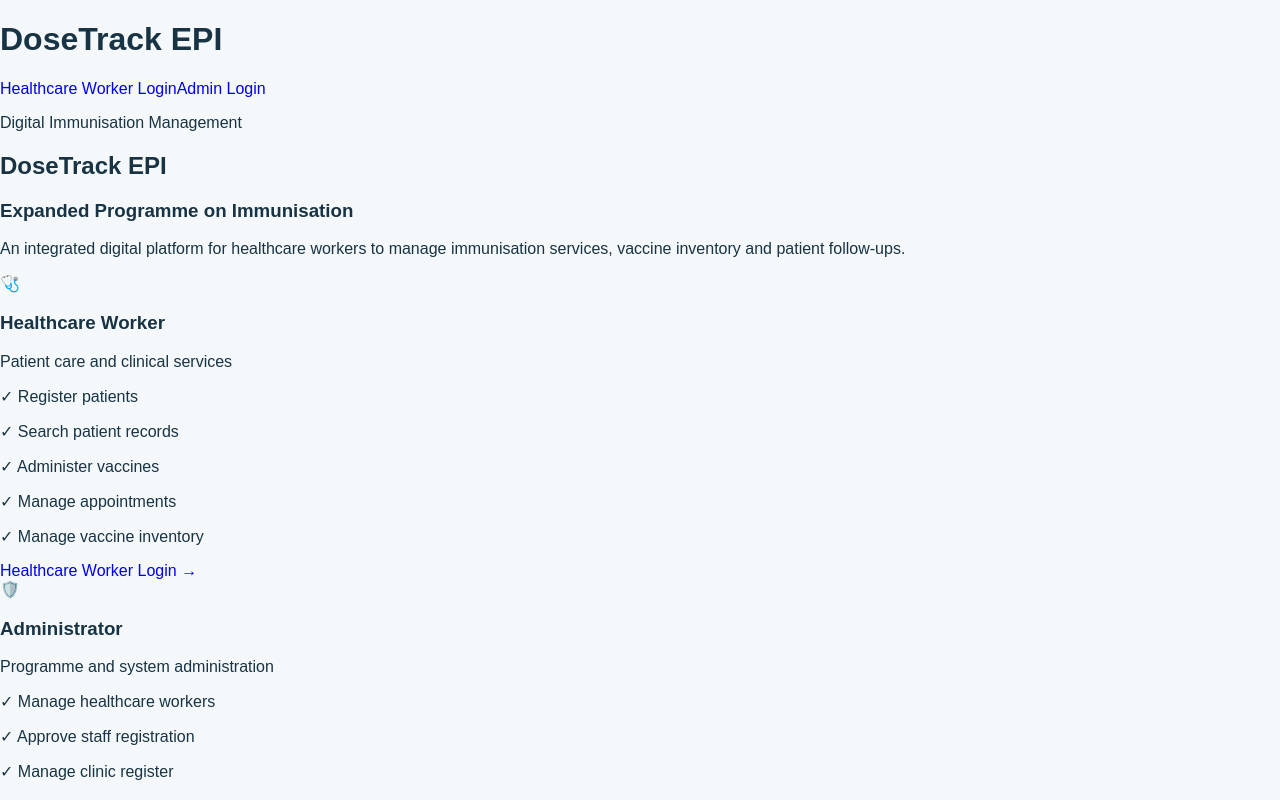
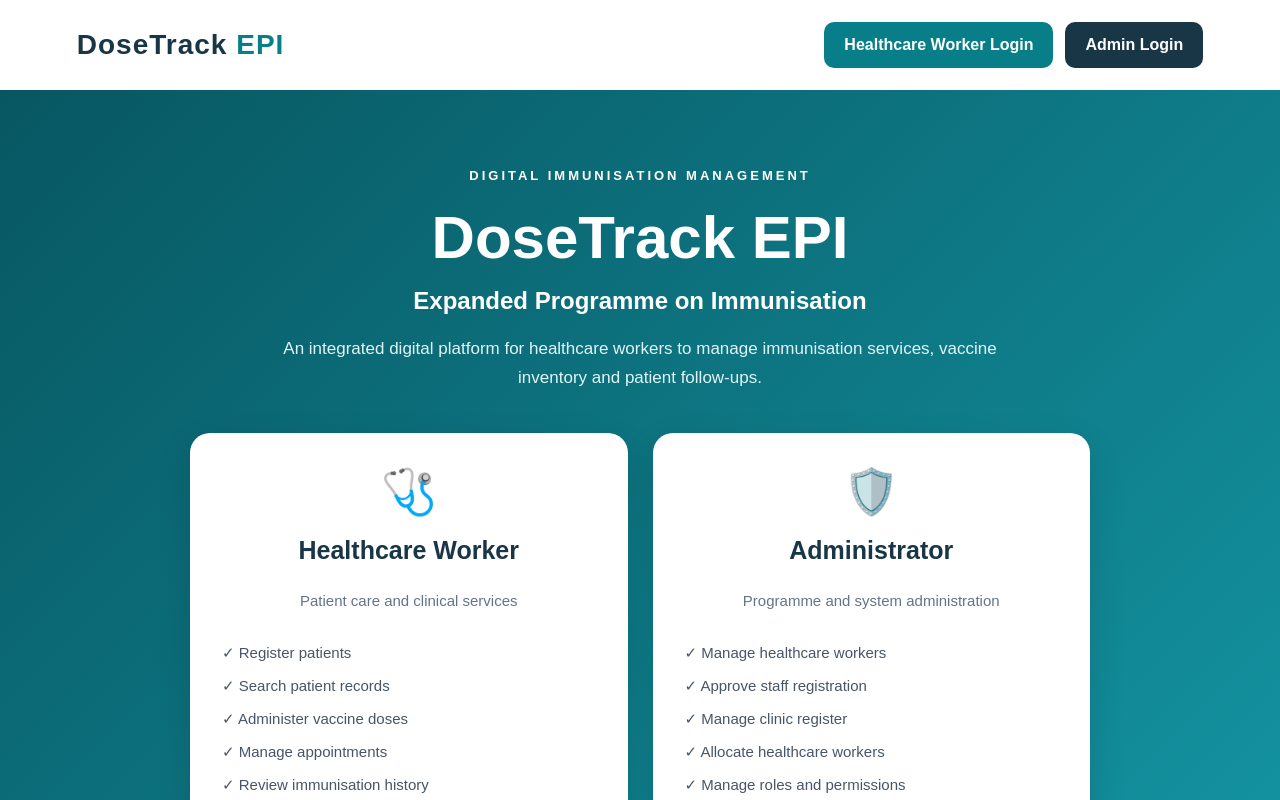
Before and after one commit to Siraajadams/dosetrack-epi, a Next.js app: page / in a window 1280 px wide. Shown: the top 800 px of the page. Built offline with nearby package versions, Linux system fonts and the light colour scheme.

Commit message:
Update page.tsx

```diff
--- a/app/page.tsx
+++ b/app/page.tsx
@@ -1,122 +1,289 @@
 
 import Link from "next/link";
+import type { CSSProperties } from "react";
+
+const styles: Record<string, CSSProperties> = {
+  main: {
+    minHeight: "100vh",
+    background: "#f5f8fa",
+    fontFamily: "Arial, sans-serif",
+  },
+
+  header: {
+    background: "#ffffff",
+    padding: "22px 6%",
+    display: "flex",
+    justifyContent: "space-between",
+    alignItems: "center",
+    flexWrap: "wrap",
+    gap: "16px",
+  },
+
+  logo: {
+    fontSize: "28px",
+    fontWeight: 800,
+    color: "#183646",
+    letterSpacing: "1px",
+    margin: 0,
+  },
+
+  navigation: {
+    display: "flex",
+    flexWrap: "wrap",
+    gap: "12px",
+  },
+
+  clinicalButton: {
+    display: "block",
+    background: "#087e89",
+    color: "#ffffff",
+    padding: "14px 20px",
+    borderRadius: "10px",
+    textDecoration: "none",
+    fontWeight: 600,
+    textAlign: "center",
+  },
+
+  adminButton: {
+    display: "block",
+    background: "#183646",
+    color: "#ffffff",
+    padding: "14px 20px",
+    borderRadius: "10px",
+    textDecoration: "none",
+    fontWeight: 600,
+    textAlign: "center",
+  },
+
+  hero: {
+    background:
+      "linear-gradient(135deg, #075762, #1599a7)",
+    padding: "65px 20px",
+    color: "#ffffff",
+    textAlign: "center",
+  },
+
+  eyebrow: {
+    fontSize: "13px",
+    letterSpacing: "3px",
+    fontWeight: 700,
+    marginBottom: "20px",
+  },
+
+  heading: {
+    fontSize: "clamp(38px, 6vw, 60px)",
+    fontWeight: 800,
+    margin: "10px 0",
+    color: "#ffffff",
+  },
+
+  subtitle: {
+    fontSize: "24px",
+    fontWeight: 600,
+    margin: "15px 0",
+    color: "#ffffff",
+  },
+
+  description: {
+    fontSize: "17px",
+    lineHeight: 1.7,
+    maxWidth: "750px",
+    margin: "20px auto",
+    color: "#e0f5f7",
+  },
+
+  grid: {
+    display: "grid",
+    gridTemplateColumns:
+      "repeat(auto-fit, minmax(min(100%, 300px), 1fr))",
+    gap: "25px",
+    maxWidth: "900px",
+    margin: "40px auto 0",
+  },
+
+  card: {
+    background: "#ffffff",
+    borderRadius: "20px",
+    padding: "32px",
+    color: "#183646",
+    boxShadow: "0 12px 35px rgba(0,0,0,0.12)",
+    display: "flex",
+    flexDirection: "column",
+  },
+
+  icon: {
+    fontSize: "45px",
+    marginBottom: "18px",
+  },
+
+  cardTitle: {
+    fontSize: "25px",
+    fontWeight: 700,
+    margin: "0 0 12px",
+    color: "#183646",
+  },
+
+  cardDescription: {
+    color: "#64748b",
+    fontSize: "15px",
+    marginBottom: "15px",
+  },
+
+  features: {
+    textAlign: "left",
+    lineHeight: 2.2,
+    fontSize: "15px",
+    color: "#475569",
+    margin: "12px 0 25px",
+    flex: 1,
+  },
+
+  security: {
+    fontSize: "13px",
+    color: "#e0f5f7",
+    marginTop: "35px",
+  },
+
+  footer: {
+    padding: "25px",
+    background: "#ffffff",
+    color: "#64748b",
+    textAlign: "center",
+    fontSize: "14px",
+  },
+};
 
 export default function HomePage() {
   return (
-    <main className="min-h-screen bg-slate-50">
+    <main style={styles.main}>
 
-      <header className="bg-white shadow-sm">
-        <div className="mx-auto flex max-w-7xl flex-wrap items-center justify-between gap-4 px-6 py-5">
+      <header style={styles.header}>
 
-          <h1 className="text-2xl font-bold text-slate-800">
+        <h1 style={styles.logo}>
           DoseTrack{" "}
-            <span className="text-teal-600">EPI</span>
+          <span style={{ color: "#087e89" }}>
+            EPI
+          </span>
         </h1>
 
-          <div className="flex flex-wrap gap-3">
+        <nav style={styles.navigation}>
 
           <Link
             href="/login"
-              className="rounded-lg bg-teal-700 px-4 py-2 text-sm font-semibold text-white hover:bg-teal-800"
+            style={styles.clinicalButton}
           >
             Healthcare Worker Login
           </Link>
 
           <Link
             href="/admin/login"
-              className="rounded-lg bg-slate-800 px-4 py-2 text-sm font-semibold text-white hover:bg-slate-900"
+            style={styles.adminButton}
           >
             Admin Login
           </Link>
 
-          </div>
-        </div>
+        </nav>
+
       </header>
 
-      <section className="bg-gradient-to-br from-teal-800 to-cyan-600 px-6 py-20 text-white">
+      <section style={styles.hero}>
 
-        <div className="mx-auto max-w-5xl text-center">
-
-          <p className="mb-5 text-sm font-bold uppercase tracking-widest text-teal-100">
-            Digital Immunisation Management
+        <p style={styles.eyebrow}>
+          DIGITAL IMMUNISATION MANAGEMENT
         </p>
 
-          <h2 className="text-5xl font-bold md:text-6xl">
+        <h2 style={styles.heading}>
           DoseTrack EPI
         </h2>
 
-          <h3 className="mt-5 text-2xl font-semibold">
+        <h3 style={styles.subtitle}>
           Expanded Programme on Immunisation
         </h3>
 
-          <p className="mx-auto mt-6 max-w-3xl text-lg text-teal-50">
+        <p style={styles.description}>
           An integrated digital platform for healthcare
           workers to manage immunisation services,
           vaccine inventory and patient follow-ups.
         </p>
 
-          <div className="mx-auto mt-12 grid max-w-4xl gap-6 md:grid-cols-2">
+        <div style={styles.grid}>
 
-            {/* Healthcare Worker Portal */}
+          {/* HEALTHCARE WORKER PORTAL */}
 
-            <div className="rounded-2xl bg-white p-8 text-slate-800 shadow-xl">
+          <div style={styles.card}>
 
-              <div className="mb-5 text-5xl">
+            <div style={styles.icon}>
               🩺
             </div>
 
-              <h3 className="text-2xl font-bold">
+            <h3 style={styles.cardTitle}>
               Healthcare Worker
             </h3>
 
-              <p className="mt-3 text-slate-500">
+            <p style={styles.cardDescription}>
               Patient care and clinical services
             </p>
 
-              <div className="my-6 space-y-3 text-left text-sm text-slate-600">
-                <p>✓ Register patients</p>
-                <p>✓ Search patient records</p>
-                <p>✓ Administer vaccines</p>
-                <p>✓ Manage appointments</p>
-                <p>✓ Manage vaccine inventory</p>
+            <div style={styles.features}>
+
+              <div>✓ Register patients</div>
+
+              <div>✓ Search patient records</div>
+
+              <div>✓ Administer vaccine doses</div>
+
+              <div>✓ Manage appointments</div>
+
+              <div>✓ Review immunisation history</div>
+
+              <div>✓ Manage vaccine inventory</div>
+
             </div>
 
             <Link
               href="/login"
-                className="block w-full rounded-xl bg-teal-700 px-5 py-4 font-semibold text-white hover:bg-teal-800"
+              style={styles.clinicalButton}
             >
               Healthcare Worker Login →
             </Link>
 
           </div>
 
-            {/* Administrator Portal */}
+          {/* ADMINISTRATOR PORTAL */}
 
-            <div className="rounded-2xl bg-white p-8 text-slate-800 shadow-xl">
+          <div style={styles.card}>
 
-              <div className="mb-5 text-5xl">
+            <div style={styles.icon}>
               🛡️
             </div>
 
-              <h3 className="text-2xl font-bold">
+            <h3 style={styles.cardTitle}>
               Administrator
             </h3>
 
-              <p className="mt-3 text-slate-500">
+            <p style={styles.cardDescription}>
               Programme and system administration
             </p>
 
-              <div className="my-6 space-y-3 text-left text-sm text-slate-600">
-                <p>✓ Manage healthcare workers</p>
-                <p>✓ Approve staff registration</p>
-                <p>✓ Manage clinic register</p>
-                <p>✓ Allocate healthcare workers</p>
-                <p>✓ Manage roles and permissions</p>
+            <div style={styles.features}>
+
+              <div>✓ Manage healthcare workers</div>
+
+              <div>✓ Approve staff registration</div>
+
+              <div>✓ Manage clinic register</div>
+
+              <div>✓ Allocate healthcare workers</div>
+
+              <div>✓ Manage roles and permissions</div>
+
+              <div>✓ National programme reporting</div>
+
             </div>
 
             <Link
               href="/admin/login"
-                className="block w-full rounded-xl bg-slate-800 px-5 py-4 font-semibold text-white hover:bg-slate-900"
+              style={styles.adminButton}
             >
               Administrator Login →
             </Link>
@@ -125,14 +292,13 @@ export default function HomePage() {
 
         </div>
 
-          <p className="mt-8 text-sm text-teal-100">
-            Secure access for authorised personnel.
+        <p style={styles.security}>
+          🔒 Secure access for authorised personnel.
         </p>
 
-        </div>
       </section>
 
-      <footer className="border-t bg-white px-6 py-6 text-center text-sm text-slate-500">
+      <footer style={styles.footer}>
         DoseTrack EPI | Digital Immunisation Management
       </footer>
 
```
Lines whose indentation alone changed are shown as unchanged.
